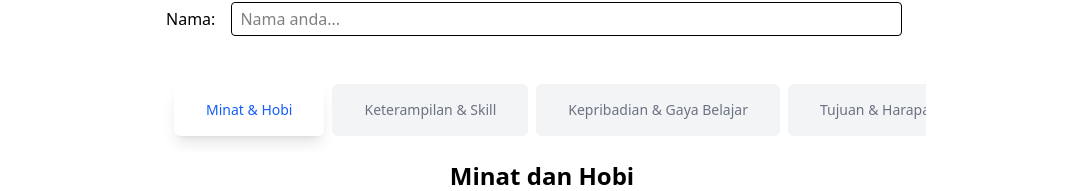
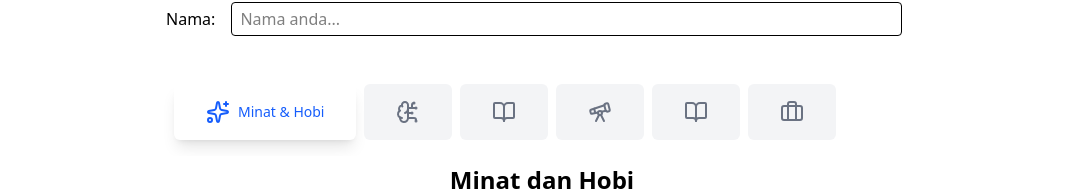
Before and after one commit to adam-gbyte/kknkabandungan, a React (Vite) app: page /pemantapan-karir in a window 1280 px wide. Shown: the part 194-385 px from the top of the page, without its empty margins (98-1181 px from the left). Built offline with nearby package versions, Linux system fonts and the light colour scheme; no server answers.

Commit message:
Enhance Tabs component with icons for each tab and update PemantapanKarir page to include new icons for better visual representation

```diff
--- a/src/components/Tabs.jsx
+++ b/src/components/Tabs.jsx
@@ -20,13 +20,13 @@ export default function Tabs({ tabs = [] }) {
             <button
               key={index}
               onClick={() => setActiveIndex(index)}
-              className={`px-8 py-4 text-sm cursor-pointer font-medium bg-gray-100 rounded-md transition-all duration-200 ${
+              className={`flex items-center gap-2 px-8 py-4 text-sm cursor-pointer font-medium bg-gray-100 rounded-md transition-all duration-200 ${
                 activeIndex === index
                   ? "bg-white shadow-lg text-blue-600"
                   : "text-gray-500 hover:text-blue-500"
               }`}
             >
-              {tab.label}
+              {tab.icon} {activeIndex === index ? tab.label : ""}
             </button>
           ))}
         </div>
--- a/src/pages/PemantapanKarir.jsx
+++ b/src/pages/PemantapanKarir.jsx
@@ -1,6 +1,13 @@
 // PeguatanKarir.jsx
 import { useState } from "react";
 import Tabs from "../components/Tabs";
+import {
+  Sparkles,
+  BrainCircuit,
+  Telescope,
+  BookOpen,
+  Briefcase,
+} from "lucide-react";
 
 import Footer from "../components/Footer";
 import MinatDanHobi from "../components/form/MinatDanHobi";
@@ -152,6 +159,7 @@ export default function PenguatanKarir() {
   const tabData = [
     {
       label: "Minat & Hobi",
+      icon: <Sparkles />,
       content: (
         <MinatDanHobi
           luang={luang}
@@ -171,6 +179,7 @@ export default function PenguatanKarir() {
     },
     {
       label: "Keterampilan & Skill",
+      icon: <BrainCircuit />,
       content: (
         <KeterampilanDanSkill
           skill={skill}
@@ -186,6 +195,7 @@ export default function PenguatanKarir() {
     },
     {
       label: "Kepribadian & Gaya Belajar",
+      icon: <BookOpen />,
       content: (
         <KepribadianDanGayaBelajar
           kepribadian={kepribadian}
@@ -205,6 +215,7 @@ export default function PenguatanKarir() {
     },
     {
       label: "Tujuan & Harapan Karier",
+      icon: <Telescope />,
       content: (
         <TujuanDanHarapanKarir
           karier={karier}
@@ -216,6 +227,7 @@ export default function PenguatanKarir() {
     },
     {
       label: "Aktivitas Sekolah & Nonformal",
+      icon: <BookOpen />,
       content: (
         <AktivitasSekolahDanNonformal
           kegiatan={kegiatan}
@@ -227,6 +239,7 @@ export default function PenguatanKarir() {
     },
     {
       label: "Referensi Karier",
+      icon: <Briefcase />,
       content: (
         <PreferensiKarir
           karir={karir}
```
